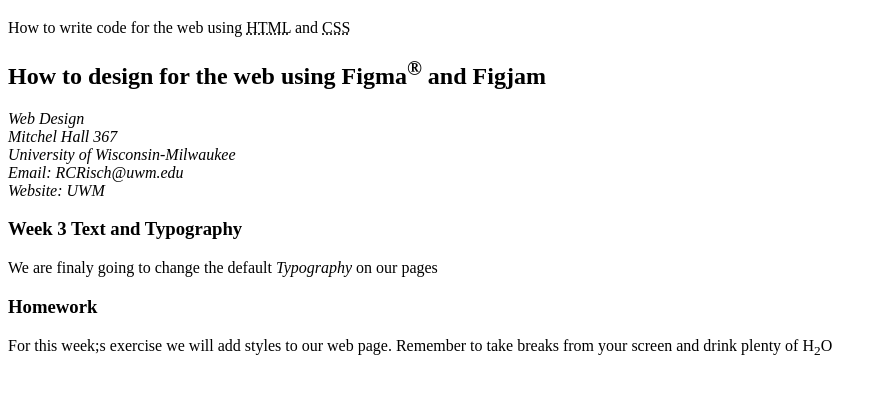
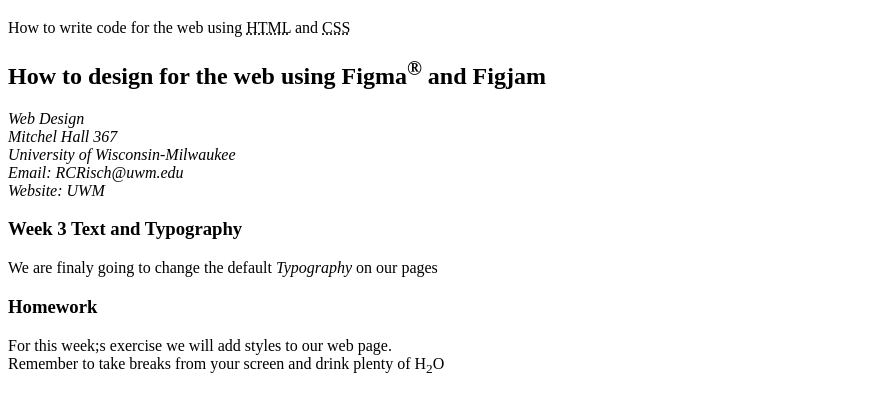
Before and after one commit to R3Risch/3-text-typography, a plain HTML site: page index.html in a window 1280 px wide. Shown: the part 61-472 px from the top of the page, without its empty margins (0-887 px from the left). Drawn offline with Linux system fonts and the light colour scheme.

Commit message:
break added

```diff
--- a/index.html
+++ b/index.html
@@ -33,7 +33,7 @@
 
     <h3>Homework</h3>
     <p>
-        For this week;s exercise we will add styles to our web page.
+        For this week;s exercise we will add styles to our web page. <br>
         Remember to take breaks from your screen and drink plenty of H<sub>2</sub>O
 
 
```
